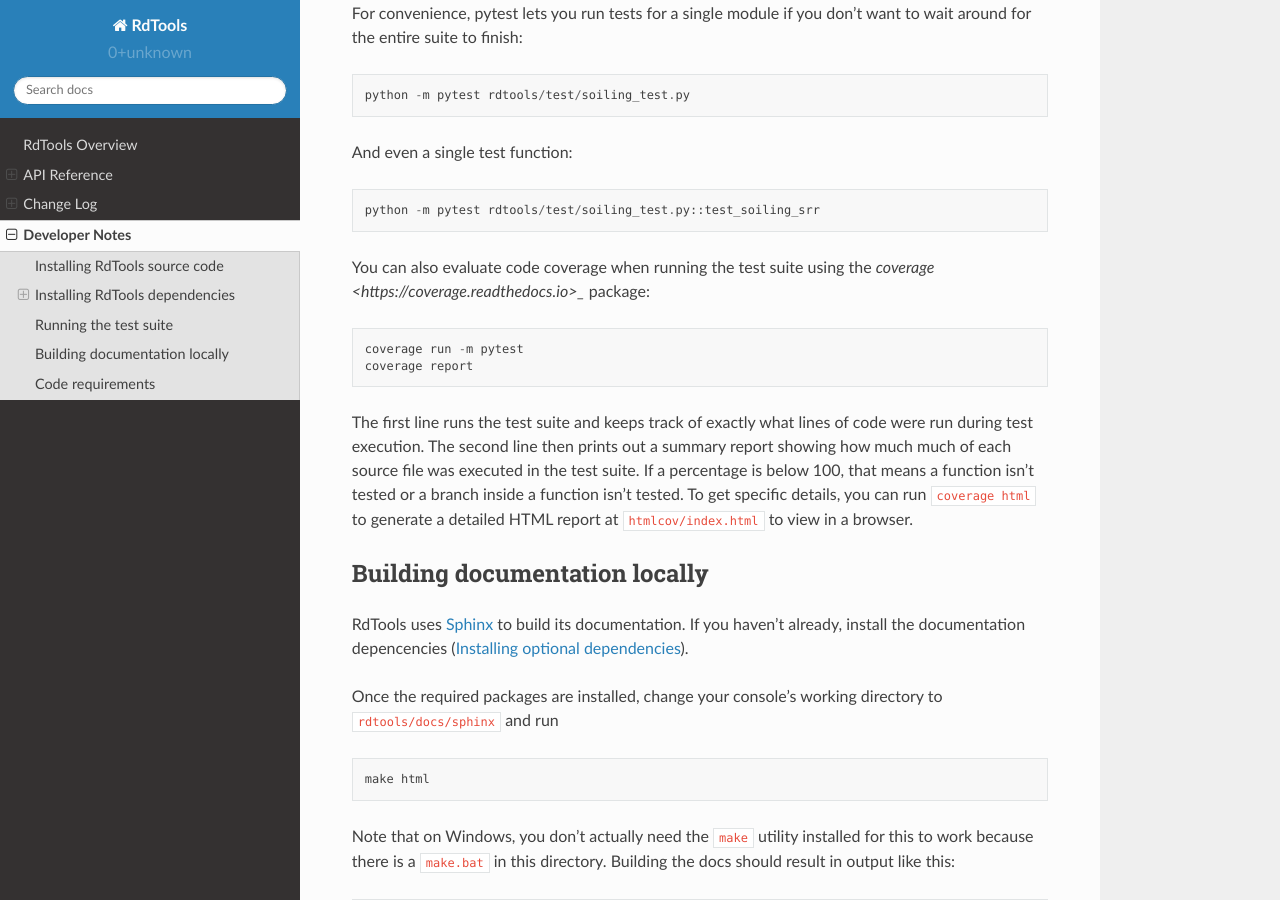
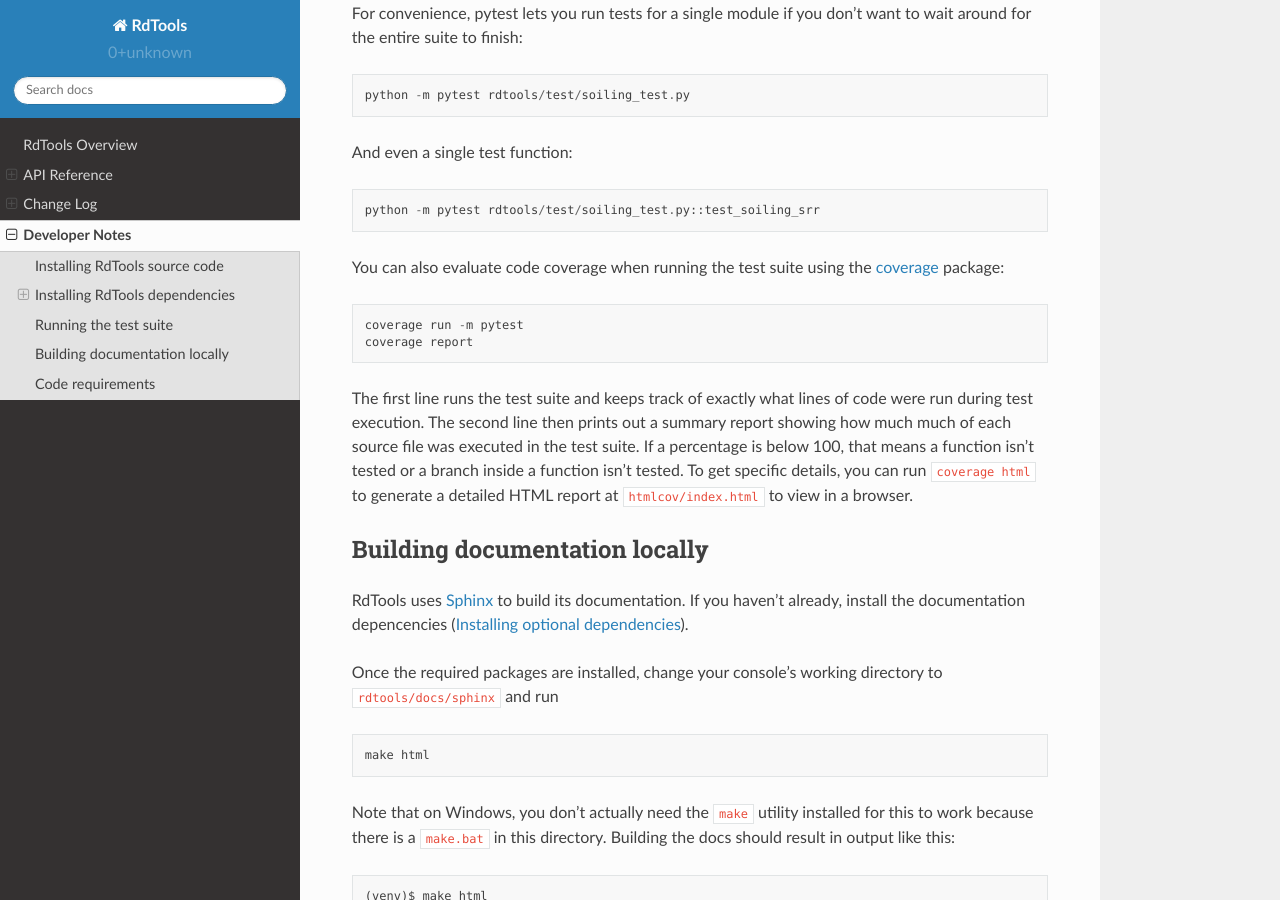
Before and after one commit to NREL/rdtools, a Sphinx documentation site: the page built from docs/sphinx/source/developer_notes.rst, in a window 1280 px wide and 900 px high, scrolled down 1728 px. Built offline with Sphinx 7.4.7 and the Read the Docs theme 2.0.0, drawn with Linux system fonts in a browser that asks for light colours; pages that are not in the unit, such as notebooks, are missing from menus.

Commit message:
link typo

```diff
--- a/docs/sphinx/source/developer_notes.rst
+++ b/docs/sphinx/source/developer_notes.rst
@@ -101,7 +101,7 @@ And even a single test function:
     python -m pytest rdtools/test/soiling_test.py::test_soiling_srr
 
 You can also evaluate code coverage when running the test suite using the
-`coverage <https://coverage.readthedocs.io>_` package:
+`coverage <https://coverage.readthedocs.io>`_ package:
 
 ::
 
```
